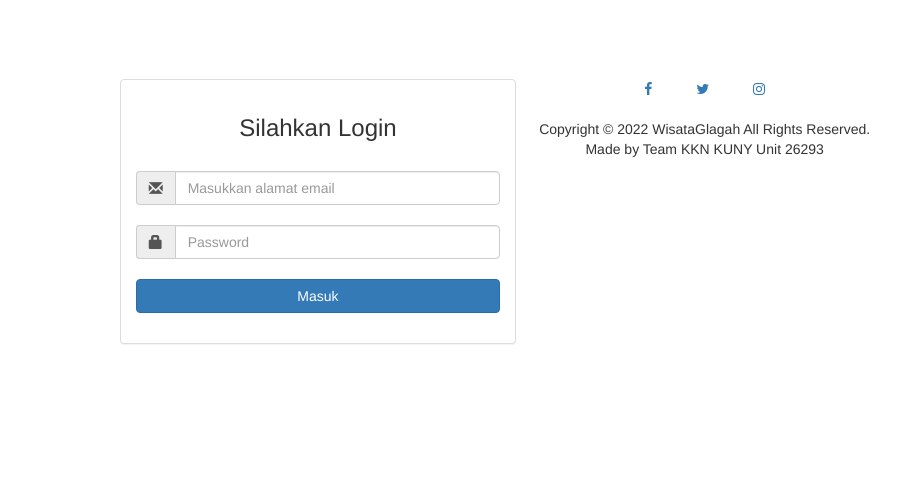
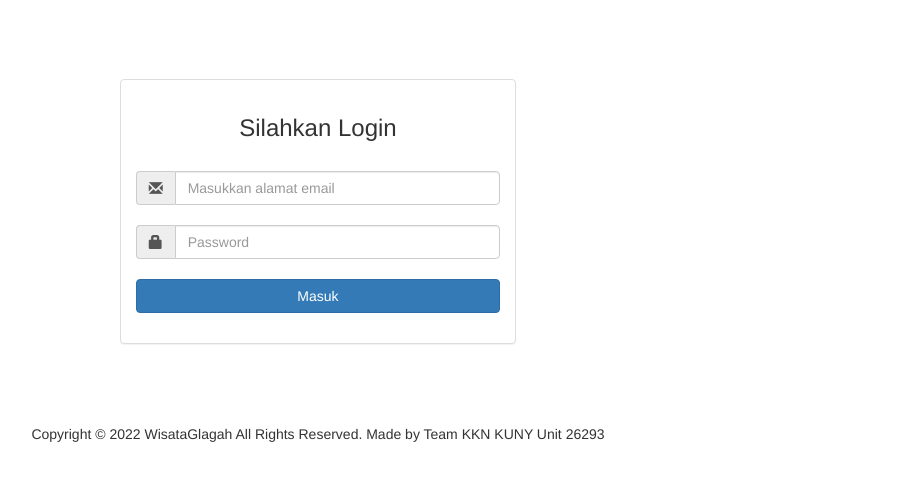
Before and after one commit to zulfaiflakhul/wisataglagah, a PHP site: page /utsweb2/login.php in a window 1280 px wide. Shown: the part 51-532 px from the top of the page, without its empty margins (322-1222 px from the left). Run offline with PHP 8.4, Linux system fonts and the light colour scheme; some libraries are stand-ins or nearby versions.

Commit message:
update new layput

```diff
--- a/login.php
+++ b/login.php
@@ -125,20 +125,16 @@ if(!empty($sesiData['status']['msg'])){
         </div>
     </div>
         <!-- Footer -->
-    <footer class="footer">
-        <div class="footer-top section">
-            <div class="container" align="center">
-                <div class="row">
-                    <a style="padding:20px"; href="#"><i class="fa fa-facebook"></i></a>
-                    <a style="padding:20px"; href="#"><i class="fa fa-twitter"></i></a>
-                    <a style="padding:20px"; href="#"><i class="fa fa-instagram"></i></a>
-                    <br>
-                    <br>
-                    <p>Copyright © 2022 WisataGlagah All Rights Reserved. Made by Team KKN KUNY Unit 26293</p>
+        <footer>
+        <div class="row">
+                <div class="col-lg-12">
+                </br>
+                </br>
+                </br>
+                <p class="text-center">Copyright © 2022 WisataGlagah All Rights Reserved. Made by Team KKN KUNY Unit 26293</p>
                 </div>
             </div>
-        </div>
-    </footer>
+        </footer>
 
     </div>
     <!-- /.container -->
--- a/tentang.php
+++ b/tentang.php
@@ -118,7 +118,7 @@ require_once('bdd.php');
       </div>
     </div>
     <div class="text-center">
-        <iframe src="https://www.google.com/maps/embed?pb=!1m14!1m8!1m3!1d15817.971267356465!2d110.5824697!3d-7.6300293!3m2!1i1024!2i768!4f13.1!3m3!1m2!1s0x0%3A0x4ba90ee0e12131b7!2sBalai%20Desa%20Glagah%2Cjatinom%2CKabupaten%20Klaten%2CJawa%20Tengah!5e0!3m2!1sid!2sid!4v1663985649492!5m2!1sid!2sid" width="700" height="450" style="border:0;" allowfullscreen="" loading="lazy" referrerpolicy="no-referrer-when-downgrade" width="100%" height="200" frameborder="0" style="border:0" allowfullscreen></iframe>
+        <iframe src="https://www.google.com/maps/embed?pb=!1m14!1m8!1m3!1d15817.971267356465!2d110.5824697!3d-7.6300293!3m2!1i1024!2i768!4f13.1!3m3!1m2!1s0x0%3A0x4ba90ee0e12131b7!2sBalai%20Desa%20Glagah%2Cjatinom%2CKabupaten%20Klaten%2CJawa%20Tengah!5e0!3m2!1sid!2sid!4v1663985649492!5m2!1sid!2sid" width="600" height="450" style="border:0;" allowfullscreen="" loading="lazy" referrerpolicy="no-referrer-when-downgrade" width="100%" height="200" frameborder="0" style="border:0" allowfullscreen></iframe>
       </div>
   </div>
 </section>
```
